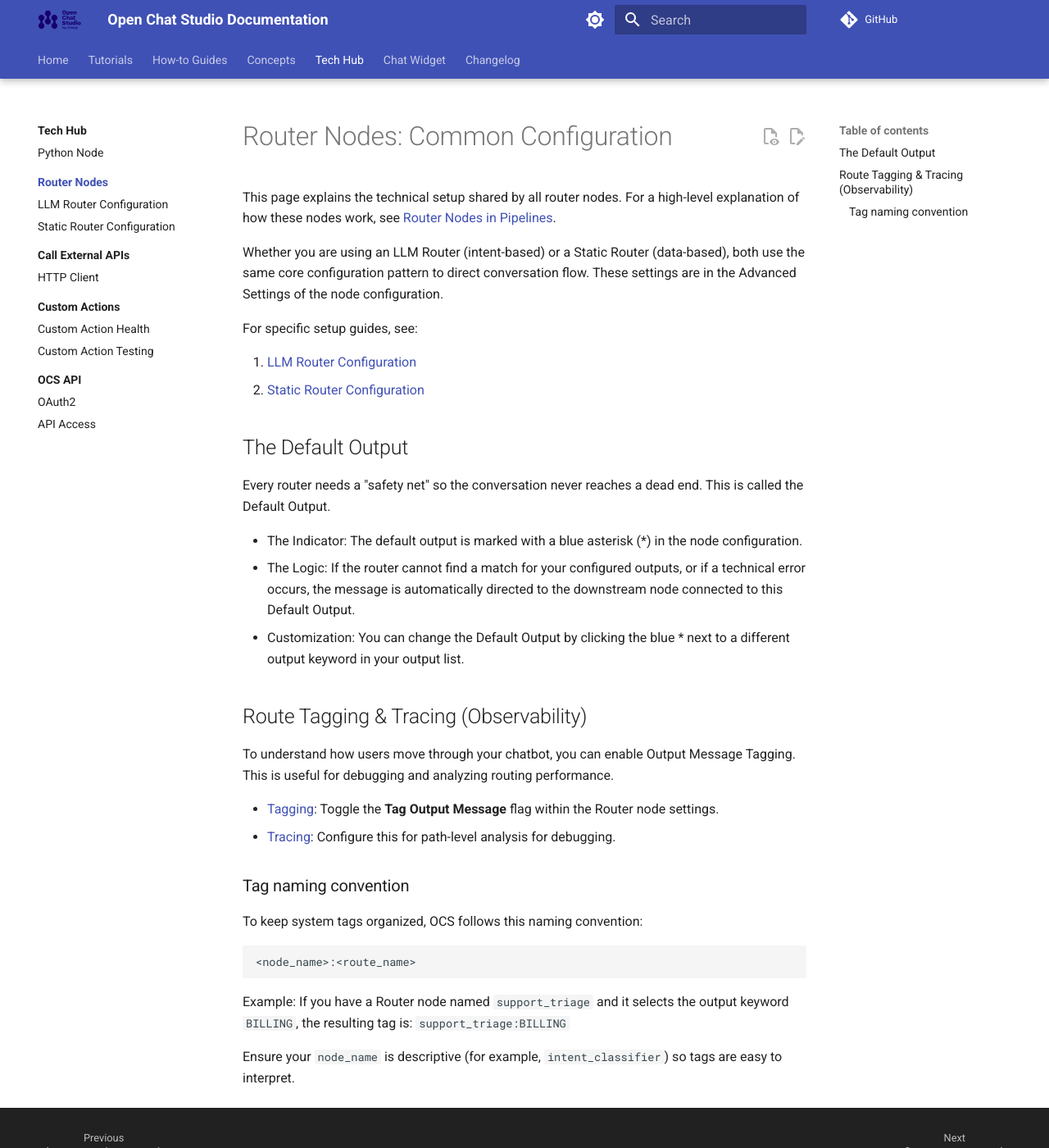
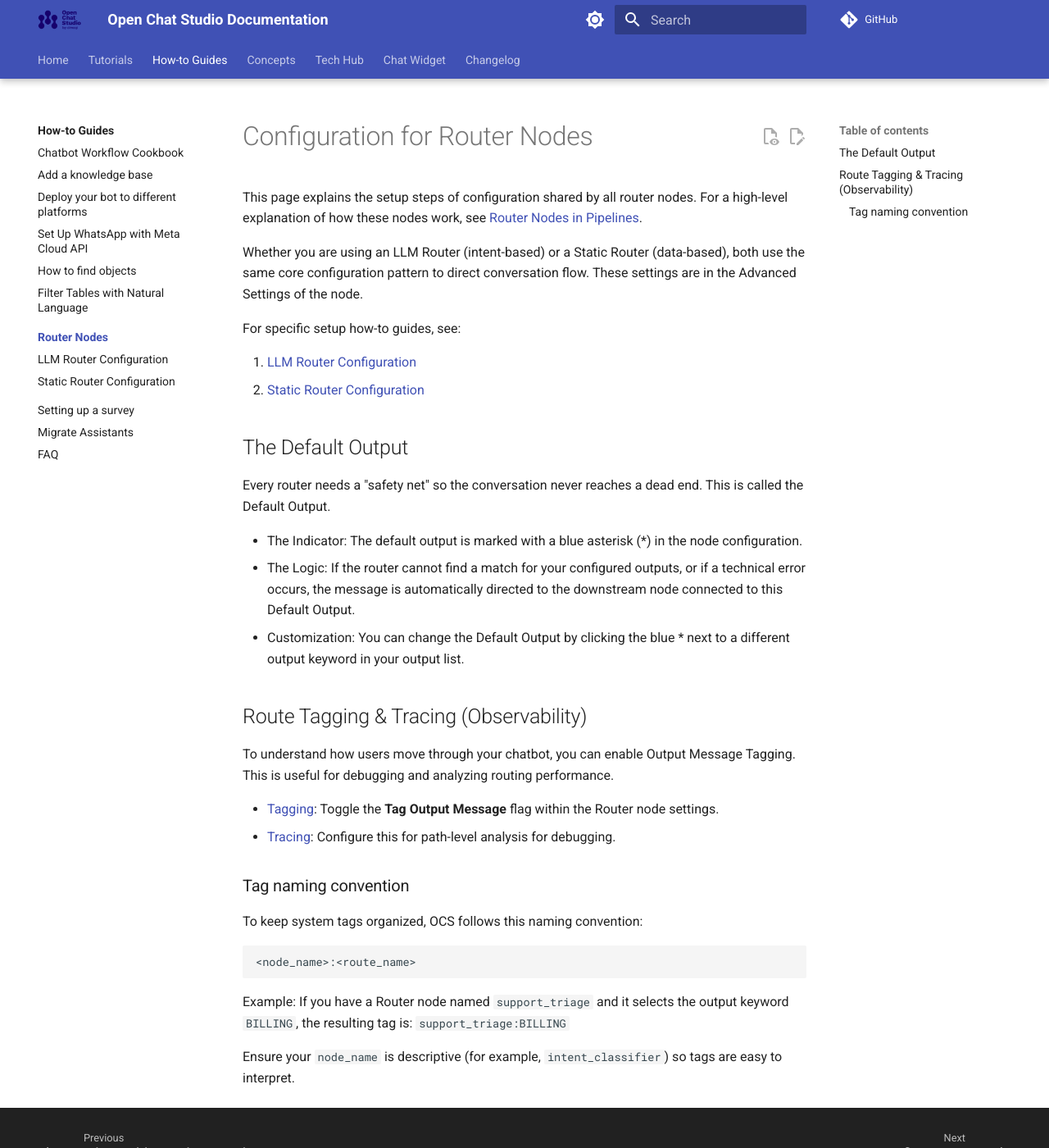
Before and after one commit to dimagi/open-chat-studio-docs, an MkDocs documentation site: the page built from docs/how-to/routers/index.md, in a window 1280 px wide and 1400 px high. Shown: the whole window at 82% size. Built offline with MkDocs 1.6.1 and Material for MkDocs 9.7.7, drawn with Linux system fonts in a browser that asks for light colours; a script that is not in the unit is left out; comment, search, counter and statistics services are not loaded; some of the changed text lies outside the part shown.

Commit message:
Moved Router docs to How to Guides from tech hub

```diff
--- a/docs/tech-hub/routers/index.md
+++ b/docs/how-to/routers/index.md
@@ -1,10 +1,10 @@
-# Router Nodes: Common Configuration
+# Configuration for Router Nodes
 
-This page explains the technical setup shared by all router nodes. For a high-level explanation of how these nodes work, see [Router Nodes in Pipelines](../../concepts/pipelines/router_nodes.md).
+This page explains the setup steps of configuration shared by all router nodes. For a high-level explanation of how these nodes work, see [Router Nodes in Pipelines](../../concepts/pipelines/router_nodes.md).
 
-Whether you are using an LLM Router (intent-based) or a Static Router (data-based), both use the same core configuration pattern to direct conversation flow. These settings are in the Advanced Settings of the node configuration.
+Whether you are using an LLM Router (intent-based) or a Static Router (data-based), both use the same core configuration pattern to direct conversation flow. These settings are in the Advanced Settings of the node.
 
-For specific setup guides, see:
+For specific setup how-to guides, see:
 
 1. [LLM Router Configuration](llm_router.md)
 2. [Static Router Configuration](static_router.md)
@@ -16,6 +16,8 @@
 - The Indicator: The default output is marked with a blue asterisk (*) in the node configuration.
 - The Logic: If the router cannot find a match for your configured outputs, or if a technical error occurs, the message is automatically directed to the downstream node connected to this Default Output.
 - Customization: You can change the Default Output by clicking the blue * next to a different output keyword in your output list.
+
+<a id="route-tagging-observability"></a>
 
 ## Route Tagging & Tracing (Observability)
 To understand how users move through your chatbot, you can enable Output Message Tagging. This is useful for debugging and analyzing routing performance.
--- a/mkdocs.yml
+++ b/mkdocs.yml
@@ -109,6 +109,10 @@
       - how-to/whatsapp_meta_cloud_api.md
       - how-to/global_search.md
       - Filter Tables with Natural Language: how-to/nl_filter.md
+      - Router Nodes:
+        - how-to/routers/index.md
+        - how-to/routers/llm_router.md
+        - how-to/routers/static_router.md
       - how-to/setting_up_a_survey.md
       - how-to/assistants_migration.md
       - FAQ: how-to/faq.md
@@ -162,10 +166,6 @@
   - Tech Hub:
     - tech-hub/index.md
     - Python Node: tech-hub/python_node.md
-    - Router Nodes:
-        - tech-hub/routers/index.md
-        - tech-hub/routers/llm_router.md
-        - tech-hub/routers/static_router.md
     - Call External APIs:
         - tech-hub/external-api-calls/index.md
         - HTTP Client: tech-hub/external-api-calls/http_client.md
```
Also changed, not shown: docs/concepts/pipelines/router_nodes.md (+10 -4 lines), docs/how-to/routers/static_router.md (renamed from docs/tech-hub/routers/static_router.md, +2 -2 lines), docs/tech-hub/index.md (+0 -1 lines), docs/how-to/routers/llm_router.md (renamed from docs/tech-hub/routers/llm_router.md).
